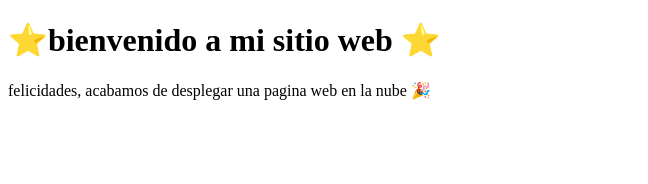
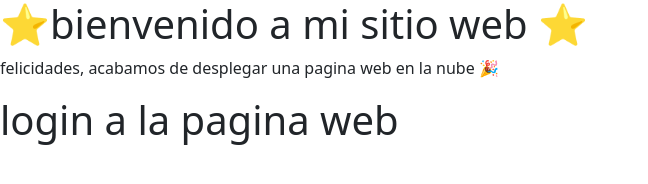
Before and after one commit to shinichi-cmd/curso-git, a plain HTML site: page index.html in a window 1280 px wide. Shown: the whole page, without its empty margins (0-648 px from the left). Drawn offline with nearby package versions, Linux system fonts and the light colour scheme.

Commit message:
actualizacion 2

```diff
--- /dev/null
+++ b/diseño.css
@@ -0,0 +1,3 @@
+body{
+
+}
--- a/index.html
+++ b/index.html
@@ -2,11 +2,17 @@
 <html lang="en">
 <head>
     <title>Document</title>
+    <link rel="stylesheet" href="diseño.css">
+    <link href="https://cdn.jsdelivr.net/npm/bootstrap@5.3.3/dist/css/bootstrap.min.css" rel="stylesheet" integrity="sha384-QWTKZyjpPEjISv5WaRU9OFeRpok6YctnYmDr5pNlyT2bRjXh0JMhjY6hW+ALEwIH" crossorigin="anonymous">
+    <script src="https://cdn.jsdelivr.net/npm/bootstrap@5.3.3/dist/js/bootstrap.bundle.min.js" integrity="sha384-YvpcrYf0tY3lHB60NNkmXc5s9fDVZLESaAA55NDzOxhy9GkcIdslK1eN7N6jIeHz" crossorigin="anonymous"></script>
 </head>
 <body>
     <h1> ⭐bienvenido a mi sitio web ⭐ </h1>
     <p> felicidades, acabamos de desplegar una pagina web en la nube 🎉</p>
-
+    <div>
+        <h1> login a la pagina web </h1>
+        <h2> </h2>
+    </div>
 
 </body>
 </html>
```
